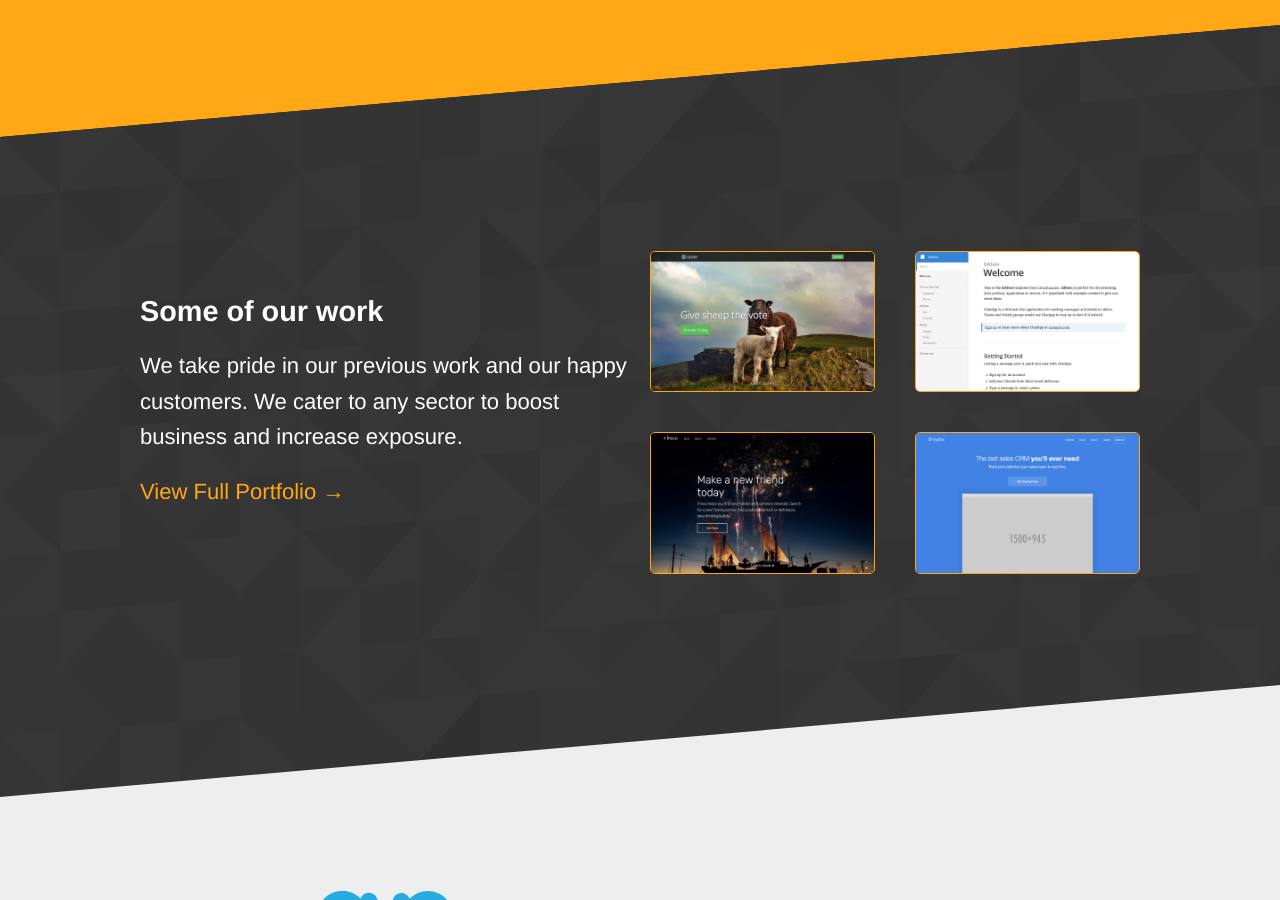
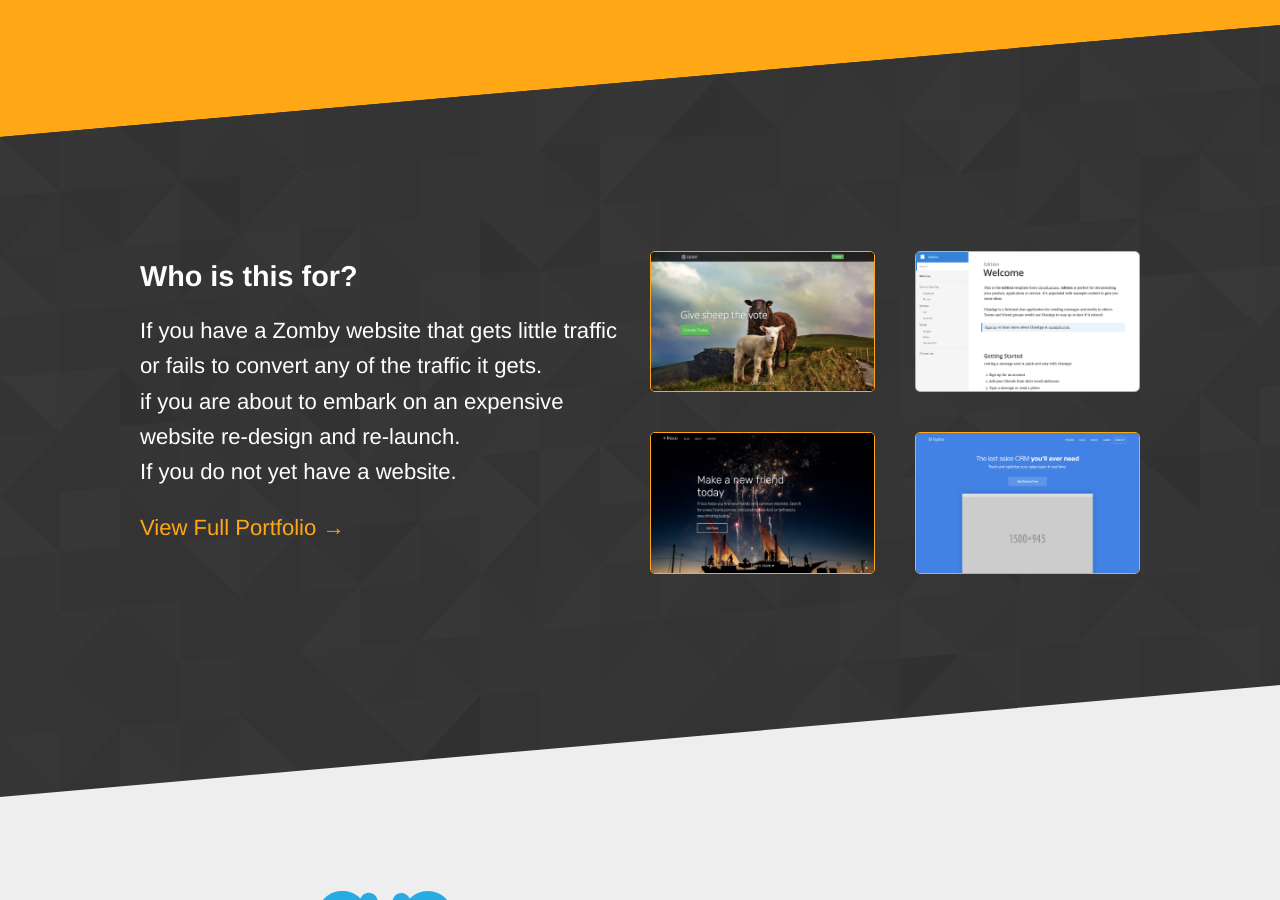
Before and after one commit to primertest-org/BDBBDB, a Jekyll site: the page built from index.html, in a window 1280 px wide and 900 px high, scrolled down 861 px. Built offline with Jekyll 4.4.1, drawn with Linux system fonts in a browser that asks for light colours.

Commit message:
Updated 'index.html' via CloudCannon

```diff
--- a/index.html
+++ b/index.html
@@ -13,8 +13,8 @@
 <section class="diagonal patterned">
 	<div class="container halves">
 		<div>
-			<h3 class="editable">Some of our work</h3>
-			<p class="editable">We take pride in our previous work and our happy customers. We cater to any sector to boost business and increase exposure.</p>
+			<h3 class="editable">Who is this for?</h3>
+			<p class="editable">If you have a Zomby website that gets little traffic or fails to convert any of the traffic it gets.<br />if you are about to embark on an expensive website re-design and re-launch.&nbsp;<br />If you do not yet have a website.</p>
 			<p class="editable"><a href="{{ site.baseurl }}/portfolio/">View Full Portfolio &rarr;</a></p>
 		</div>
 		<div>
```
